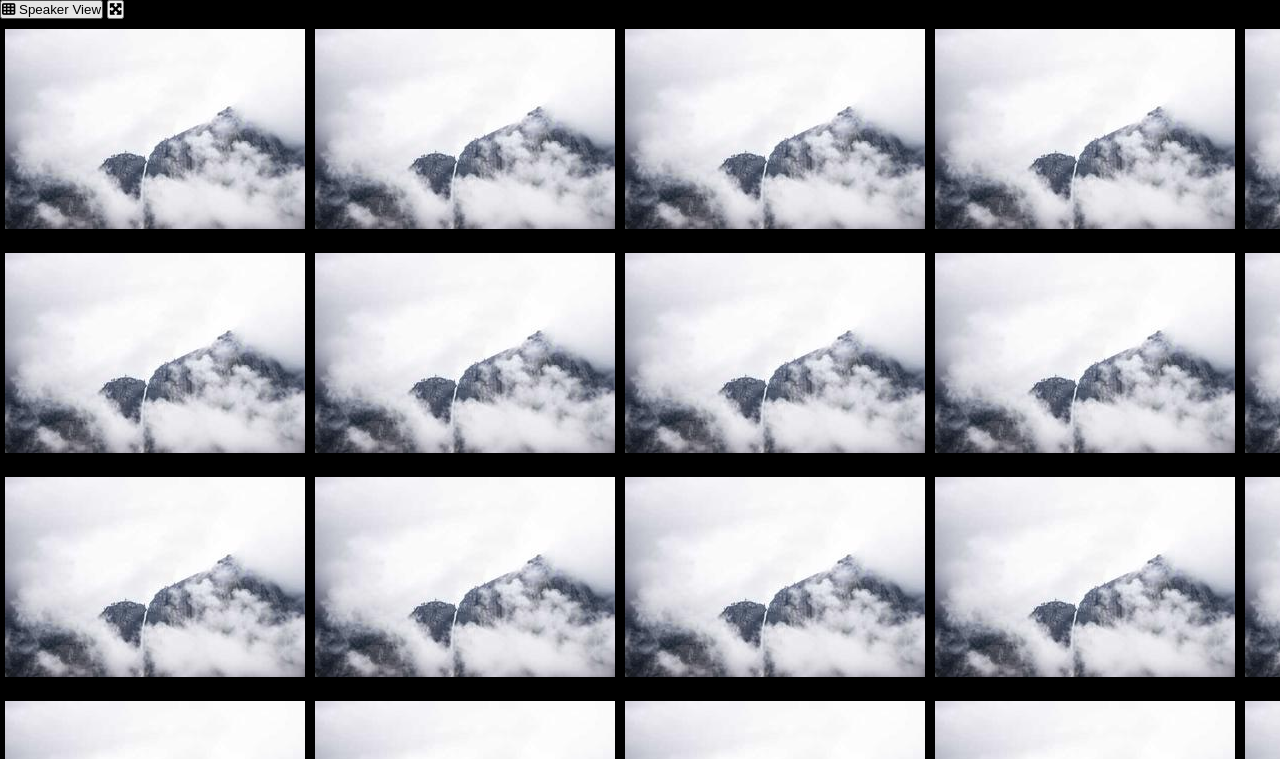
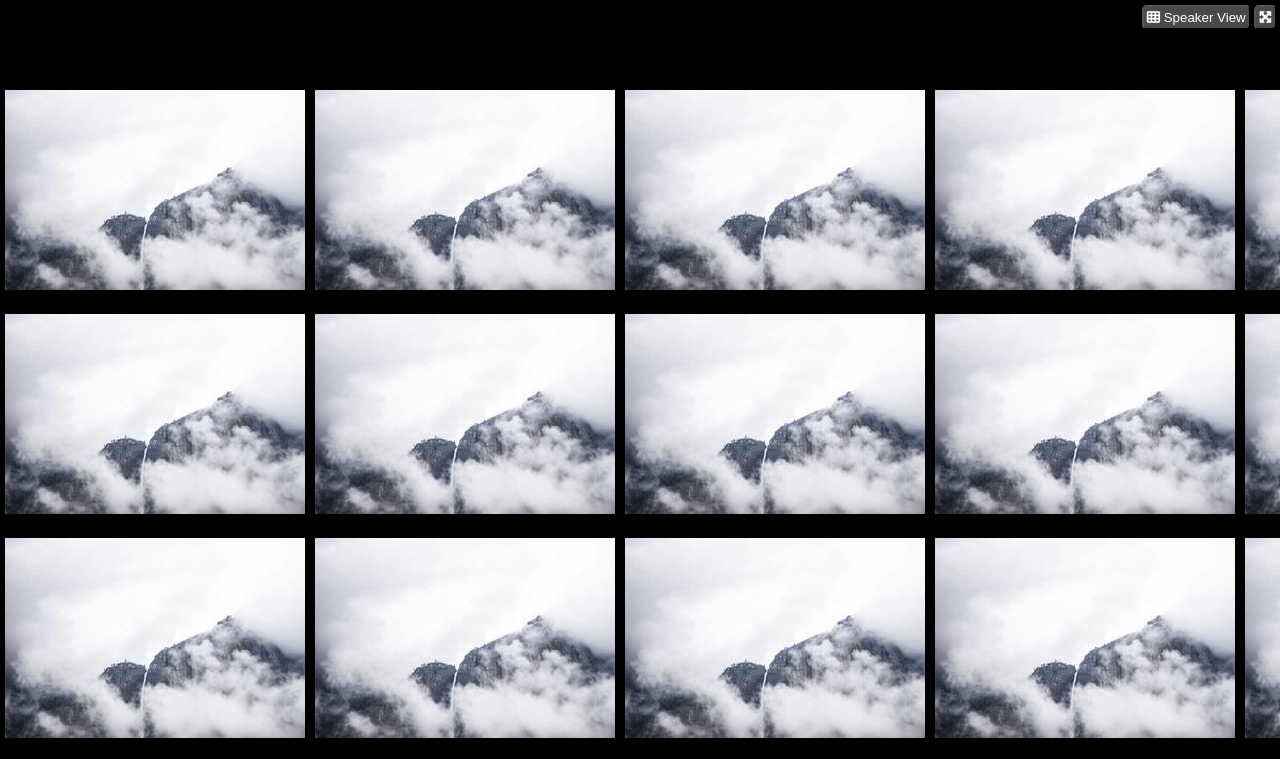
Before and after one commit to AlessioConsolo/html-css-zoom, a plain HTML site: page index.html in a window 1280 px wide. Shown: the top 759 px of the page. Drawn offline with Linux system fonts and the light colour scheme.

Commit message:
[UPD] Added buttons on top-right

```diff
--- a/css/style.css
+++ b/css/style.css
@@ -24,4 +24,19 @@ body {
   margin: 10px 5px;
 }
 
+.sm-container {
+  display: flex;
+  justify-content: flex-end;
+}
+
+.top-b {
+  padding: 3px;
+  border-radius: 5px;
+  background-color: rgba(74, 74, 74, 255);
+  color: white;
+  margin-bottom: 50px;
+  margin-right: 3px;
+  margin-top: 5px;
+}
+
 /* FOOTER */
--- a/index.html
+++ b/index.html
@@ -16,10 +16,12 @@
   <body>
     <!-- MAIN -->
     <main>
-      <button class="top-b">
-        <i class="fa-solid fa-table-cells"></i> Speaker View
-      </button>
-      <button class="top-b"><i class="fa-solid fa-maximize"></i></button>
+      <div class="sm-container">
+        <button class="top-b">
+          <i class="fa-solid fa-table-cells"></i> Speaker View
+        </button>
+        <button class="top-b"><i class="fa-solid fa-maximize"></i></button>
+      </div>
       <div class="container">
         <div class="main-row">
           <div class="main-col">
```
